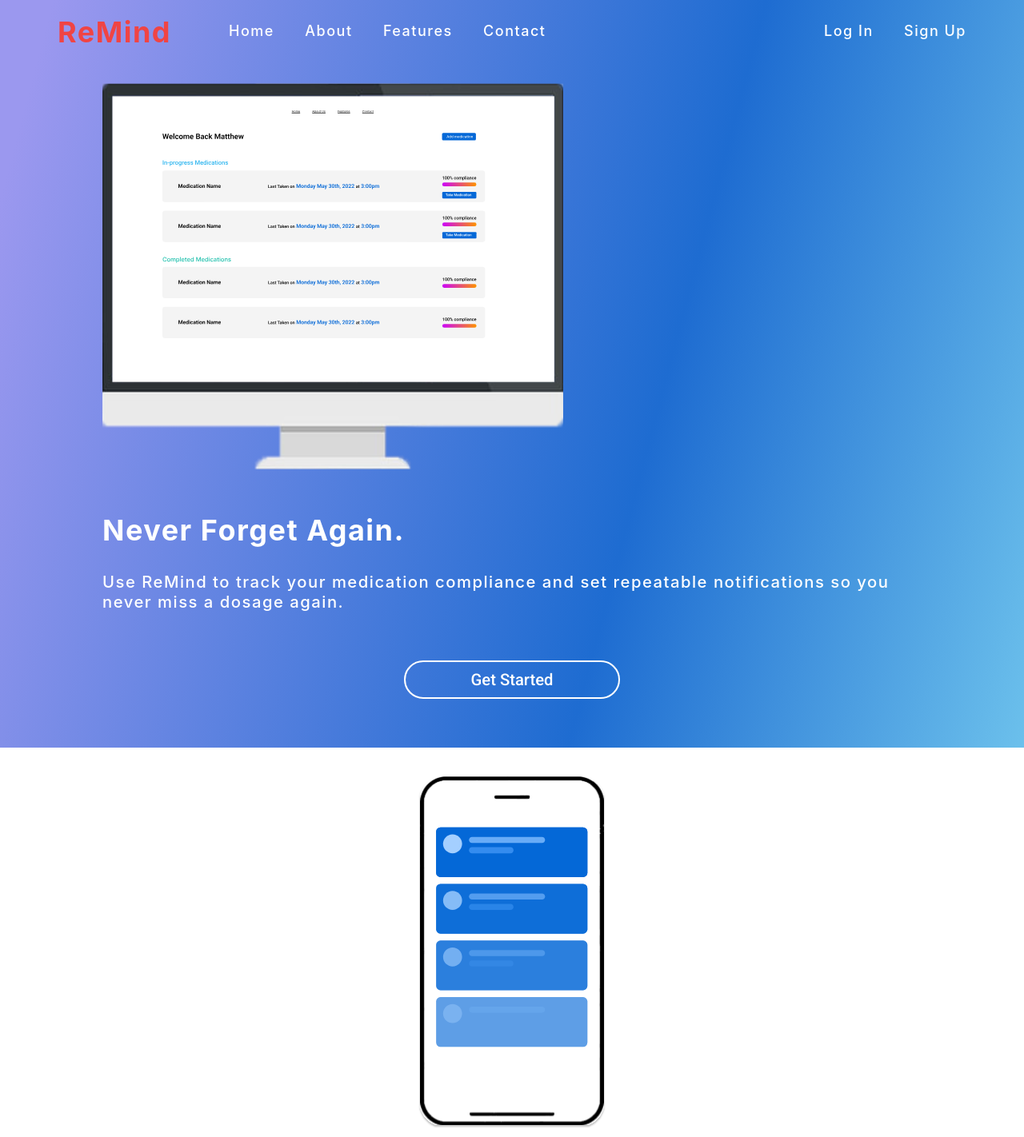
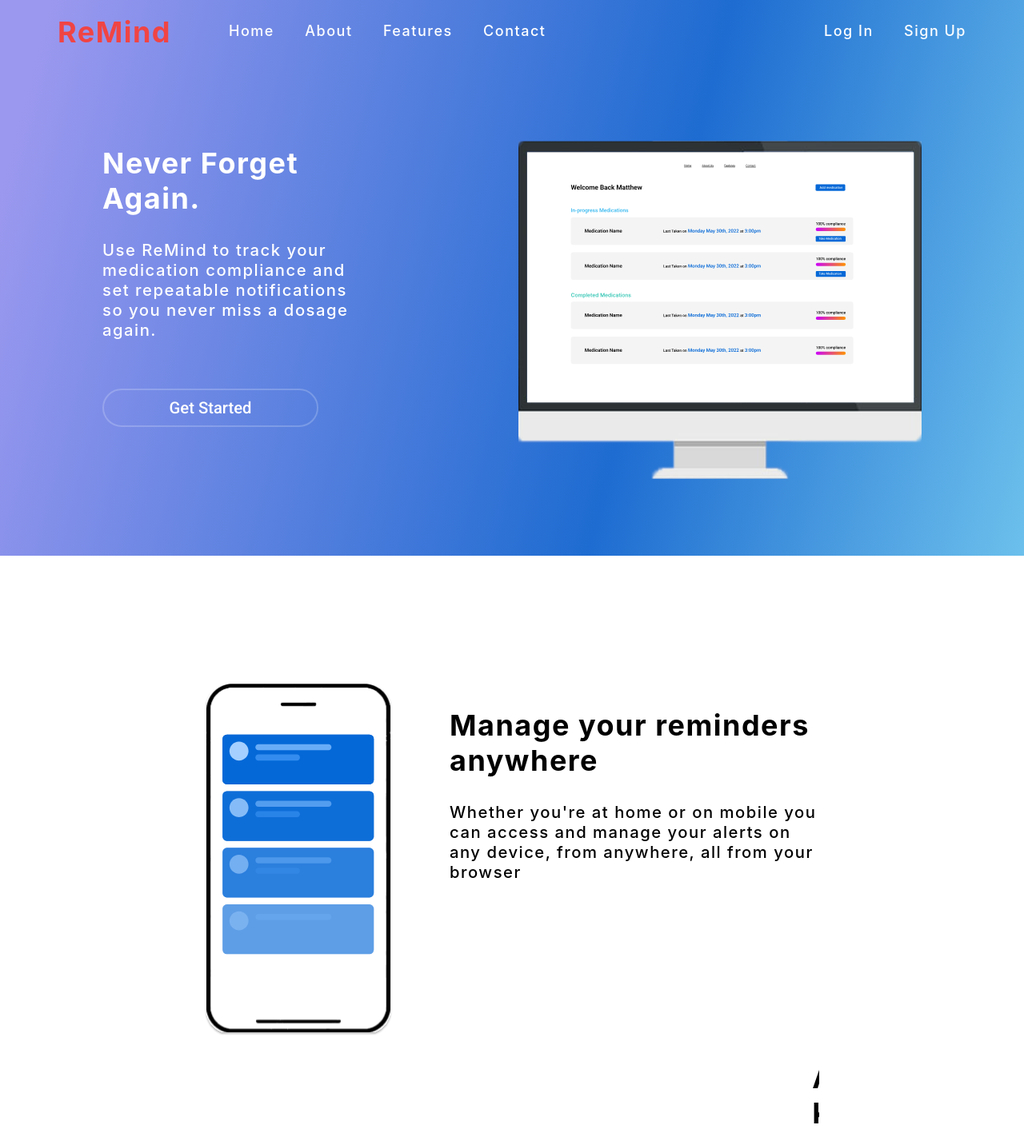
Before and after one commit to MatthewCai2002/MedicationTracker, a React (Create React App) app: page / in a window 1280 px wide. Shown: the top 1422 px of the page at 80% size. Built offline with nearby package versions, Linux system fonts and the light colour scheme; the HTML template or start-up script is replaced by a standard one.

Commit message:
implemented majority of desktop design, unresponsive

```diff
--- a/src/App.css
+++ b/src/App.css
@@ -10,15 +10,11 @@
   color: #fff;
 }
 
-button {
-
-
+body::-webkit-scrollbar {
+  display: none;
 }
 
-button:hover {
-  cursor: pointer;
-  transform: scale(1.05);
+body {
+  -ms-overflow-style: none;  /* IE and Edge */
+  scrollbar-width: none;  /* Firefox */
 }
-
-.App {
-}
--- a/src/components/Hero/Hero.css
+++ b/src/components/Hero/Hero.css
@@ -29,17 +29,21 @@
 }
 
 .hero-content img{
-  max-width: 32rem;
+  max-width: 28rem;
   margin-block: 3vh;
 
 }
 
+.get-started-hero {
+  /* layout */
+  position: relative;
+  z-index: 1;
 
-.get-started-hero {
   /* spacing */
+  margin-inline: auto;
   margin-block: 3em;
-
   padding-block: 0.5em;
+  width: min(15rem, 60vw);
 
   /* fonts */
   font-family: "Roboto";
@@ -47,20 +51,59 @@
   font-size: 1.125rem;
   color: white;
 
-  /* spacing */
-  margin-inline: auto;
-  width: min(15rem, 60vw);
-  transition: transform ease-out 0.1s;
+  transition: all ease-out 0.1s;
 
   /* background */
   background-color: transparent;
 
   /* border */
-  border: 2px solid white;
+  border: 2px solid rgba(255, 255, 255, 0.2);
   border-radius: 100vmax;
+
 }
 
-.get-started-hero:hover {
-  cursor: pointer;
-  transform: scale(1.05);
+@media (min-width: 40em) {
+  .hero-content {
+    flex-direction: row;
+    margin-block: 4rem;
+  }
+
+  .hero-content img {
+    order: 2;
+  }
+
+  .all-hero-text {
+    margin-inline-end: max(4em, 15vw);
+  }
+
+  .get-started-hero {
+    transition: border ease-in 200ms;
+  }
+
+  .get-started-hero::after {
+    content: '';
+    position: absolute;
+    top: 0;
+    left: 0;
+    z-index: -1;
+
+    width: 100%;
+    height: 100%;
+
+    background: rgba(0, 0, 0, 0.075);
+    border-radius: 100vmax;
+
+    transform: scale(0);
+    transition: transform ease-in 150ms;
+  }
+
+  .get-started-hero:hover::after {
+    transform: scale(1);
+  }
+
+  .get-started-hero:hover {
+    cursor: pointer;
+    border: 2px solid rgba(255, 255, 255, 1);
+  }
+
 }
--- a/src/components/Hero/Hero.js
+++ b/src/components/Hero/Hero.js
@@ -9,6 +9,7 @@
       <NavBar />
       <div className="hero-content">
         <img src={heroImage} alt="Hero Image" />
+        <div className="all-hero-text">
           <div className="hero-text">
             <h2>Never Forget Again.</h2>
             <span>
@@ -19,6 +20,7 @@
           <button className="get-started-hero"> Get Started </button>
         </div>
       </div>
+    </div>
   );
 }
 
--- a/src/components/HomePage/HomePage.css
+++ b/src/components/HomePage/HomePage.css
@@ -67,3 +67,18 @@
 .icon-container img {
     width: 3rem;
 }
+
+@media (min-width: 40em) {
+    .home-page-content > * {
+        flex-direction: row;
+    }
+
+    .home-page-content {
+        margin-block: 20vh;
+        margin-inline: max(4rem, 20vw);
+    }
+
+    .feature-1-text {
+        margin-inline-start: 4em;
+    }
+}
--- a/src/components/HomePage/HomePage.js
+++ b/src/components/HomePage/HomePage.js
@@ -13,19 +13,23 @@
       <div className="home-page-content">
         <div className="feature1-container">
           <img src={feature1Image} alt="phone notification image" />
+          <div className="feature-1-text">
             <h2>Manage your reminders anywhere</h2>
             <span>
               Whether you're at home or on mobile you can access and manage your
               alerts on any device, from anywhere, all from your browser
             </span>
           </div>
+        </div>
         <div className="feature2-container">
           <img src={feature2Image} alt="account page image" />
+          <div className="feature-2-text">
             <h2>Always Know your Progress</h2>
             <span>
               See which days you’ve missed a dose plus your weekly, monthly,
               yearly, and total compliance all in one place
             </span>
+          </div>
           <button className="get-started-feature"> Get Started </button>
         </div>
 
@@ -38,9 +42,9 @@
             little bit!
           </span>
           <div className="icon-container">
-            <img src={githubIcon} alt="github icon"/>
-            <img src={instaIcon} alt="instagram icon"/>
-            <img src={emailIcon} alt="email icon"/>
+            <img src={githubIcon} alt="github icon" />
+            <img src={instaIcon} alt="instagram icon" />
+            <img src={emailIcon} alt="email icon" />
           </div>
           <img />
         </div>
```
Lines whose indentation alone changed are shown as unchanged.
